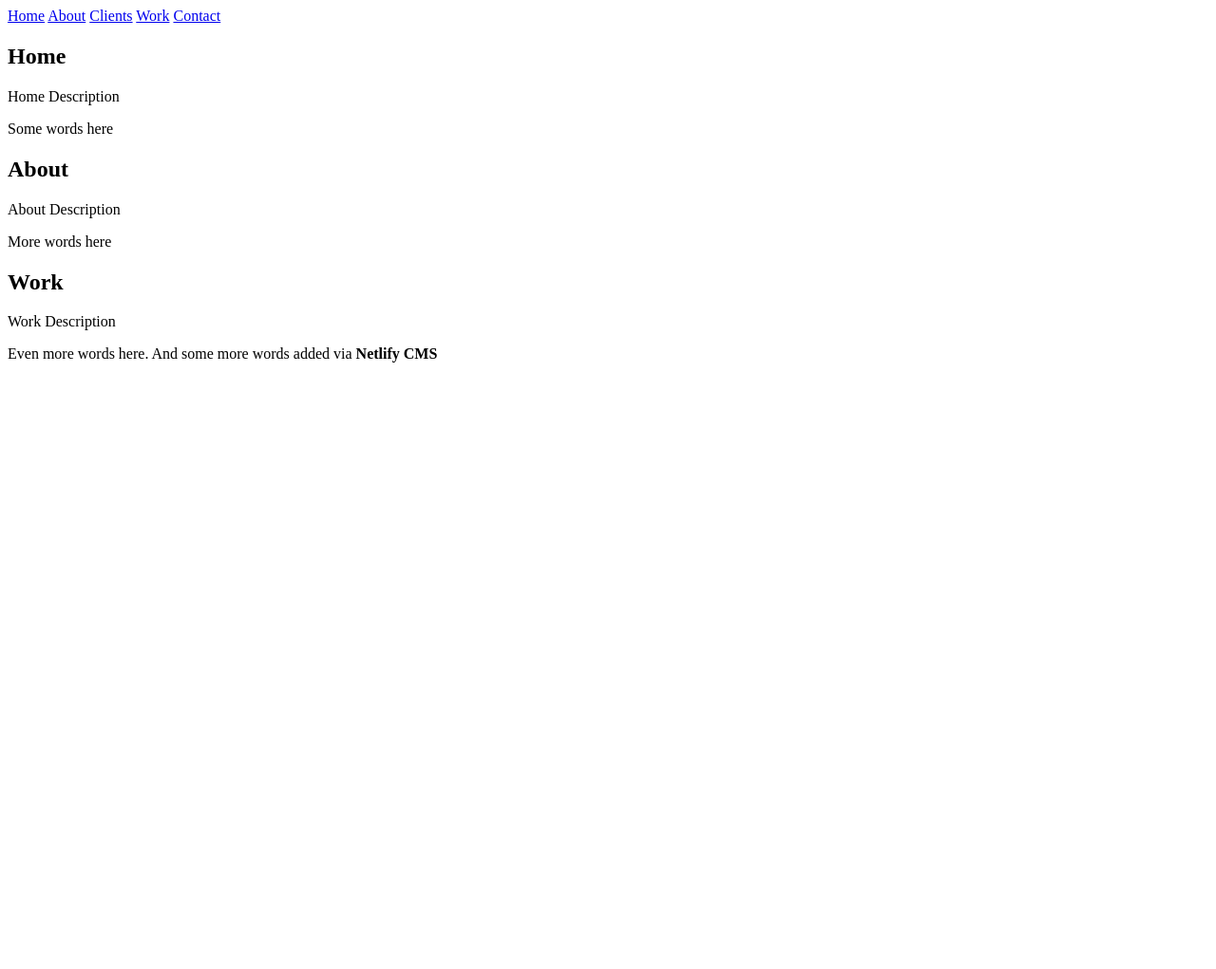
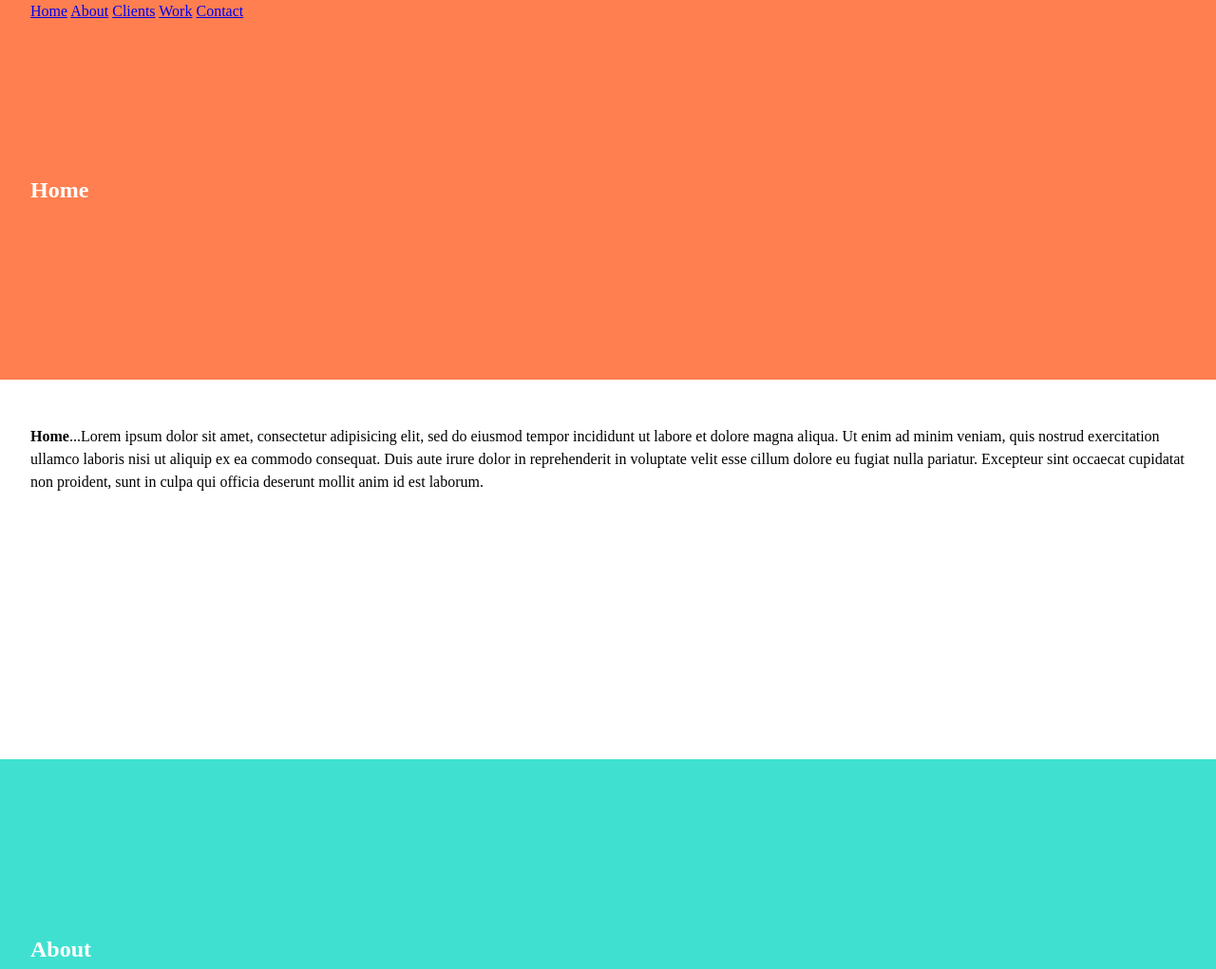
Before and after one commit to zac-heisey/good-neighbor-agency, an Eleventy site: page index.html in a window 1280 px wide. Shown: the top 1021 px of the page at 95% size. Before the commit the page ends 800 px from the top, so only its background shows below. Built offline with nearby package versions, Linux system fonts and the light colour scheme; Eleventy itself is replaced by a stand-in of ours; files that its build step writes are made by us from their sources.

Commit message:
complete initial project set up and infrastructure

```diff
--- a/_includes/partials/header.njk
+++ b/_includes/partials/header.njk
@@ -1,4 +1,4 @@
-<header>
+<header id="menu">
 
   <nav>
 
--- a/assets/css/main.css
+++ b/assets/css/main.css
@@ -1,7 +1,93 @@
-/*== Main CSS ==*/
+/*== Global Styles ==*/
 
-h1 {
+/* Box sizing rules */
+*,
+*::before,
+*::after {
 
-  color: red;
+  box-sizing: border-box;
 
 }
+
+html {
+
+  scroll-behavior: smooth;
+
+}
+
+
+/* Set core body defaults */
+body {
+
+  min-height: 100vh;
+  text-rendering: optimizeSpeed;
+  line-height: 1.5;
+  margin: 0;
+  padding: 0;
+
+}
+
+header#menu {
+
+  position: fixed;
+  left: 0;
+  padding: 0 2rem;
+
+}
+
+main header {
+
+  display: flex;
+  align-items: center;
+  color: #fff;
+  min-height: 300px;
+  padding: 2rem;
+
+}
+
+.content {
+
+  padding: 2rem;
+
+}
+
+#home header {
+
+  background-color: coral;
+
+}
+
+#about header {
+
+  background-color: turquoise;
+
+}
+
+#work header {
+
+  background-color: goldenrod;
+
+}
+
+#contact header {
+
+  background-color: greenyellow;
+
+}
+
+
+@media (min-width: 576px) {
+
+  html {
+
+    overflow: hidden;
+
+  }
+
+  main header, .content {
+
+    min-height: 50vh;
+
+  }
+
+}
--- a/index.html
+++ b/index.html
@@ -8,9 +8,13 @@ description: This is the homepage
 
   <section id="{{ section.data.title | lower }}">
 
-    <h2>{{ section.data.title }}</h2>
-    <p>{{ section.data.description }}</p>
-    <p>{{ section.templateContent | safe }}</p>
+    <header>
+      <h1>{{ section.data.title }}</h1>
+    </header>
+
+    <div class="content">
+      {{ section.templateContent | safe }}
+    </div>
 
   </section>
 
--- a/sections/about.md
+++ b/sections/about.md
@@ -5,4 +5,4 @@ order: 2
 permalink: false
 ---
 
-More words here
+**About**...Lorem ipsum dolor sit amet, consectetur adipisicing elit, sed do eiusmod tempor incididunt ut labore et dolore magna aliqua. Ut enim ad minim veniam, quis nostrud exercitation ullamco laboris nisi ut aliquip ex ea commodo consequat. Duis aute irure dolor in reprehenderit in voluptate velit esse cillum dolore eu fugiat nulla pariatur. Excepteur sint occaecat cupidatat non proident, sunt in culpa qui officia deserunt mollit anim id est laborum.
--- /dev/null
+++ b/sections/clients.md
@@ -0,0 +1,8 @@
+---
+title: Clients
+description: Clients Description
+order: 3
+permalink: false
+---
+
+**Clients**...Lorem ipsum dolor sit amet, consectetur adipisicing elit, sed do eiusmod tempor incididunt ut labore et dolore magna aliqua. Ut enim ad minim veniam, quis nostrud exercitation ullamco laboris nisi ut aliquip ex ea commodo consequat. Duis aute irure dolor in reprehenderit in voluptate velit esse cillum dolore eu fugiat nulla pariatur. Excepteur sint occaecat cupidatat non proident, sunt in culpa qui officia deserunt mollit anim id est laborum.
--- a/sections/home.md
+++ b/sections/home.md
@@ -5,4 +5,4 @@ order: 1
 permalink: false
 ---
 
-Some words here
+**Home**...Lorem ipsum dolor sit amet, consectetur adipisicing elit, sed do eiusmod tempor incididunt ut labore et dolore magna aliqua. Ut enim ad minim veniam, quis nostrud exercitation ullamco laboris nisi ut aliquip ex ea commodo consequat. Duis aute irure dolor in reprehenderit in voluptate velit esse cillum dolore eu fugiat nulla pariatur. Excepteur sint occaecat cupidatat non proident, sunt in culpa qui officia deserunt mollit anim id est laborum.
--- a/sections/work.md
+++ b/sections/work.md
@@ -1,7 +1,8 @@
 ---
 title: Work
 description: Work Description
-order: 3
+order: 4
 permalink: false
 ---
-Even more words here. And some more words added via **Netlify CMS**
+
+**Work**...Lorem ipsum dolor sit amet, consectetur adipisicing elit, sed do eiusmod tempor incididunt ut labore et dolore magna aliqua. Ut enim ad minim veniam, quis nostrud exercitation ullamco laboris nisi ut aliquip ex ea commodo consequat. Duis aute irure dolor in reprehenderit in voluptate velit esse cillum dolore eu fugiat nulla pariatur. Excepteur sint occaecat cupidatat non proident, sunt in culpa qui officia deserunt mollit anim id est laborum.
```
